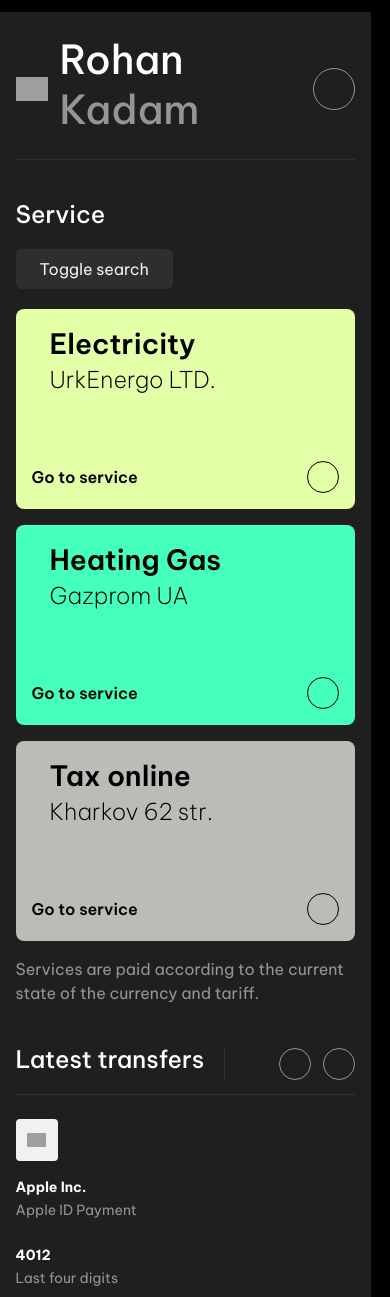
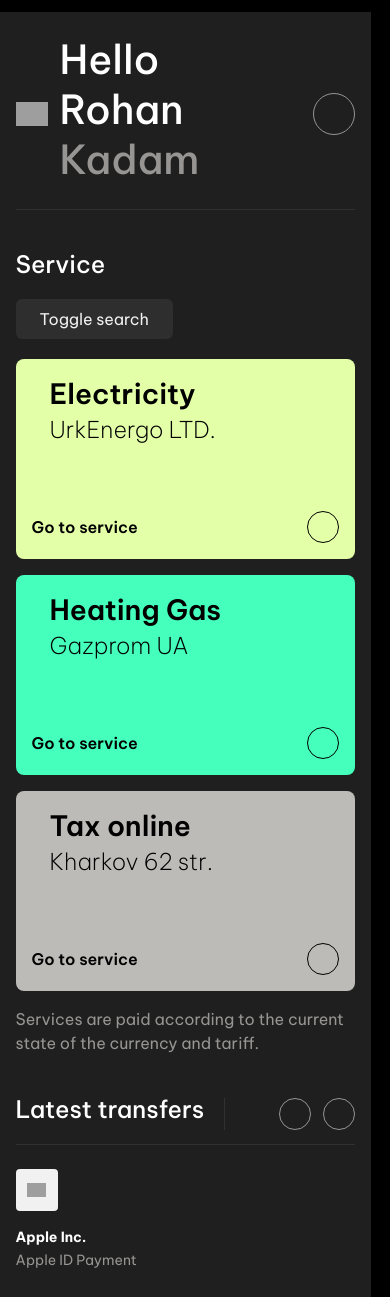
Before and after one commit to Rez27/webapps2024, a Django app: page /payapp/main/ in a window 390 px wide. Shown: the top 1297 px of the page. Run offline with Django 4.2, Linux system fonts and the light colour scheme; some libraries are stand-ins or nearby versions; grey boxes are pictures that could not be loaded.

Commit message:
Editing Payapp

```diff
--- a/static/base/css/style1.css
+++ b/static/base/css/style1.css
@@ -51,14 +51,14 @@
     color: inherit;
 }
 
-.responsive-wrapper {
+.res-wrap {
     width: 90%;
     max-width: 1600px;
     margin-left: auto;
     margin-right: auto;
 }
 
-.app {
+.payapp {
     min-height: 80vh;
     width: 95%;
     max-width: 1600px;
@@ -68,7 +68,7 @@
     flex-direction: column;
 }
 
-.app-header {
+.pay-header {
     display: grid;
     grid-template-columns: minmax(-webkit-min-content, 175px) minmax(-webkit-max-content, 1fr) minmax(-webkit-max-content, 400px);
     grid-template-columns: minmax(min-content, 175px) minmax(max-content, 1fr) minmax(max-content, 400px);
@@ -77,7 +77,7 @@
     align-items: flex-end;
 }
 @media (max-width: 1200px) {
-    .app-header {
+    .pay-header {
         display: flex;
         align-items: center;
         justify-content: space-between;
@@ -86,41 +86,41 @@
 }
 
 @media (max-width: 1200px) {
-    .app-header-navigation {
+    .pay-nav {
         display: none;
     }
 }
 
-.app-header-actions {
+.pay-actions {
     display: flex;
     align-items: center;
 }
 @media (max-width: 1200px) {
-    .app-header-actions {
+    .pay-actions {
         display: none;
     }
 }
 
-.app-header-actions-buttons {
+.pay-action-header-button {
     display: flex;
     border-left: 1px solid var(--c-gray-600);
     margin-left: 2rem;
     padding-left: 2rem;
 }
-.app-header-actions-buttons > * + * {
+.pay-action-header-button > * + * {
     margin-left: 1rem;
 }
 
-.app-header-mobile {
+.pay-head-mob {
     display: none;
 }
 @media (max-width: 1200px) {
-    .app-header-mobile {
+    .pay-head-mob {
         display: flex;
     }
 }
 
-.app-body {
+.payapp-body {
     height: 100%;
     display: grid;
     grid-template-columns: minmax(-webkit-min-content, 175px) minmax(-webkit-max-content, 1fr) minmax(-webkit-min-content, 400px);
@@ -130,10 +130,10 @@
     padding-top: 2.5rem;
 }
 @media (max-width: 1200px) {
-    .app-body {
+    .payapp-body {
         grid-template-columns: 1fr;
     }
-    .app-body > * {
+    .payapp-body > * {
         margin-bottom: 3.5rem;
     }
 }
--- a/templates/register/ui.html
+++ b/templates/register/ui.html
@@ -5,49 +5,46 @@
     <link rel="stylesheet" type="text/css" href="{% static 'base/css/style1.css' %}">
 {% endblock %}
 {% block content %}
-    <div class="app">
-        <header class="app-header">
+    <div class="payapp">
+        <header class="pay-header">
             <div class="app-header-logo">
                 <div class="logo">
 				<span class="logo-icon">
 					<img src="https://assets.codepen.io/285131/almeria-logo.svg" />
 				</span>
                     <h1 class="logo-title">
+                        <span>Hello</span>
+
                         <span>Rohan</span>
                         <span>Kadam</span>
                     </h1>
                 </div>
             </div>
-            <div class="app-header-navigation">
+            <div class="pay-nav">
                 <div class="tabs">
                     <a href="#">
-                        Overview
+                        Profile
                     </a>
                     <a href="#" class="active">
                         Payments
                     </a>
                     <a href="#">
-                        Cards
+                        About
                     </a>
                     <a href="#">
-                        Account
+                        History
                     </a>
-                    <a href="#">
-                        System
-                    </a>
-                    <a href="#">
-                        Business
-                    </a>
+
                 </div>
             </div>
-            <div class="app-header-actions">
+            <div class="pay-actions">
                 <button class="user-profile">
                     <span>Rohan Kadam</span>
                     <span>
 {#					<img src="https://assets.codepen.io/285131/almeria-avatar.jpeg" />#}
 				</span>
                 </button>
-                <div class="app-header-actions-buttons">
+                <div class="pay-action-header-button">
                     <button class="icon-button large">
                         <i class="ph-magnifying-glass"></i>
                     </button>
@@ -56,14 +53,14 @@
                     </button>
                 </div>
             </div>
-            <div class="app-header-mobile">
+            <div class="pay-head-mob">
                 <button class="icon-button large">
                     <i class="ph-list"></i>
                 </button>
             </div>
 
         </header>
-        <div class="app-body">
+        <div class="payapp-body">
             <div class="app-body-navigation">
                 <nav class="navigation">
                     <a href="#">
```
